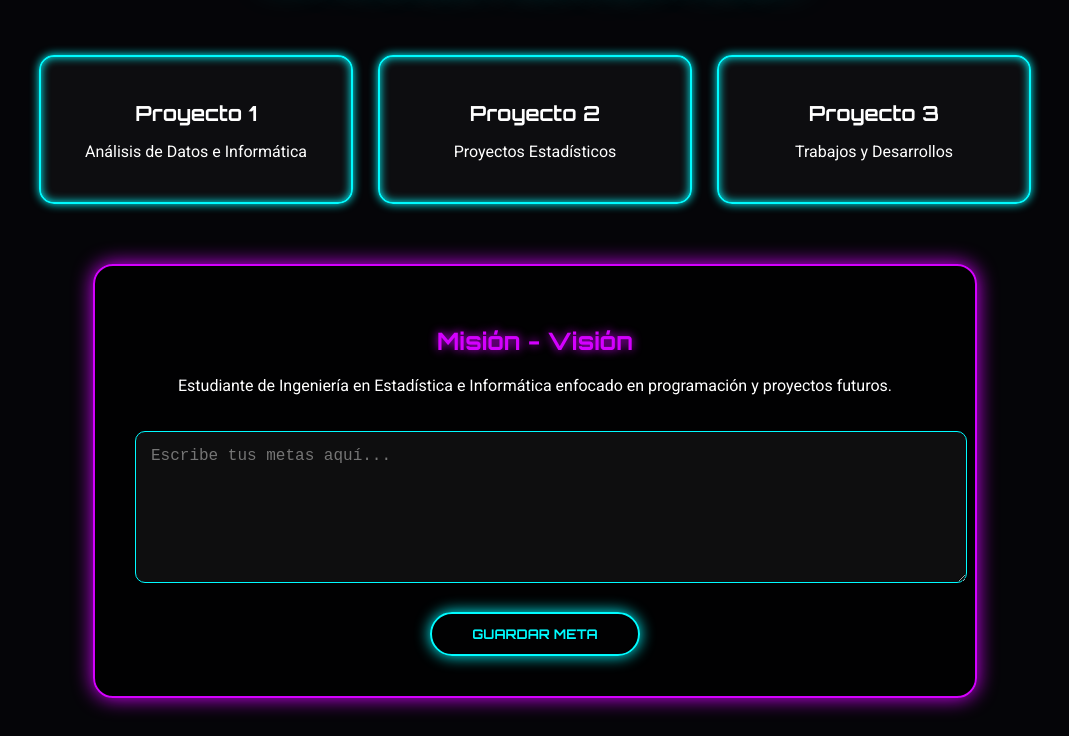
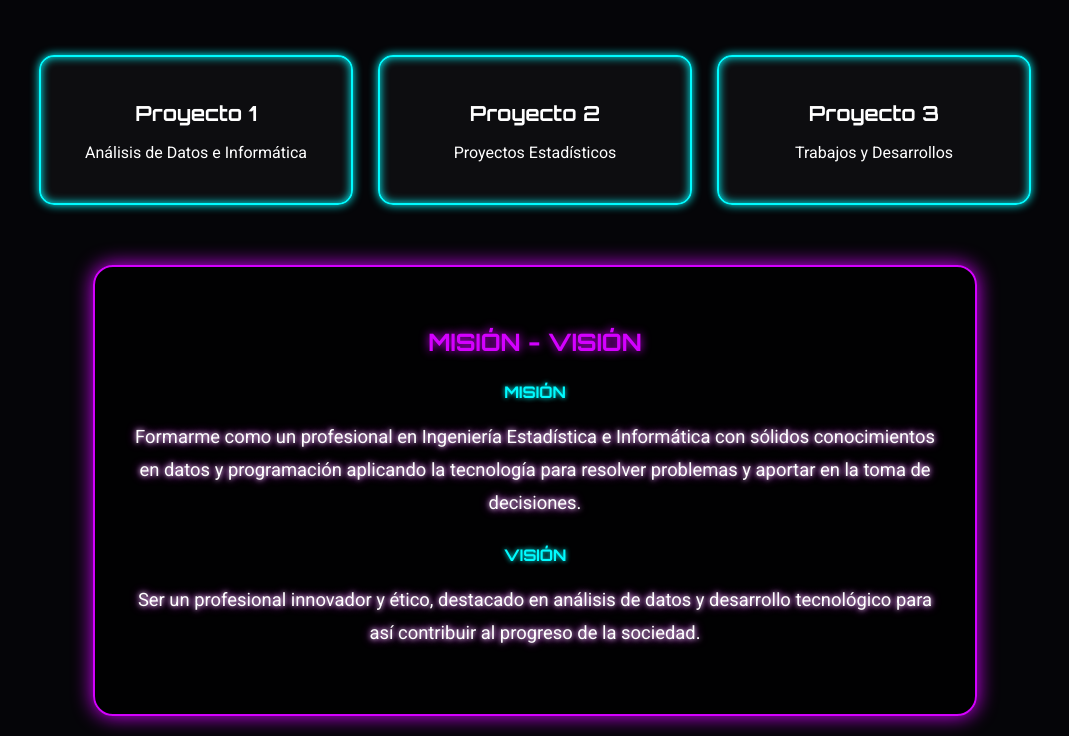
Before and after one commit to Yossel-Condori-Arrosquipa/Mi-primer-repositorio, a plain HTML site: page index.html in a window 1280 px wide. Shown: the part 116-852 px from the top of the page, without its empty margins (105-1174 px from the left). Drawn offline with Linux system fonts and the light colour scheme.

Commit message:
Mi primera página web

```diff
--- a/index.html
+++ b/index.html
@@ -32,12 +32,7 @@
             text-transform: uppercase;
             letter-spacing: 4px;
             text-align: center;
-            /* Neón intenso en el título */
-            text-shadow:
-                0 0 5px #fff,
-                0 0 10px var(--neon-cyan),
-                0 0 20px var(--neon-cyan),
-                0 0 40px var(--neon-cyan);
+            text-shadow: 0 0 5px #fff, 0 0 10px var(--neon-cyan), 0 0 20px var(--neon-cyan);
         }
 
         .container {
@@ -56,26 +51,18 @@
             width: 260px;
             text-align: center;
             transition: all 0.4s ease;
-            /* Sombra de neón externa e interna */
-            box-shadow:
-                0 0 10px var(--neon-cyan),
-                inset 0 0 10px var(--neon-cyan);
+            box-shadow: 0 0 10px var(--neon-cyan), inset 0 0 10px var(--neon-cyan);
         }
 
-        /* Efecto cuando pasas el mouse (Hover) */
         .card:hover {
             transform: translateY(-15px);
             border-color: var(--neon-purple);
-            box-shadow:
-                0 0 20px var(--neon-purple),
-                0 0 40px var(--neon-purple),
-                inset 0 0 15px var(--neon-purple);
+            box-shadow: 0 0 20px var(--neon-purple), inset 0 0 15px var(--neon-purple);
         }
 
         .card h2 {
             font-family: 'Orbitron', sans-serif;
             font-size: 1.3rem;
-            margin-bottom: 15px;
             color: #fff;
         }
 
@@ -95,47 +82,27 @@
             font-family: 'Orbitron', sans-serif;
             color: var(--neon-purple);
             text-shadow: 0 0 10px var(--neon-purple);
-            margin-bottom: 20px;
+            margin-bottom: 25px;
+            text-transform: uppercase;
         }
 
-        textarea {
-            width: 100%;
-            height: 120px;
-            background: rgba(255, 255, 255, 0.05);
-            border: 1px solid var(--neon-cyan);
-            color: white;
-            padding: 15px;
-            border-radius: 10px;
-            margin-top: 20px;
-            font-size: 1rem;
-            outline: none;
-            transition: 0.3s;
+        /* Estilo Neón para tu Misión y Visión final */
+        .mision-vision p {
+            font-size: 1.15rem;
+            line-height: 1.8;
+            color: #fff;
+            margin-bottom: 25px;
+            text-shadow: 0 0 5px #fff, 0 0 10px var(--neon-purple);
         }
 
-        textarea:focus {
-            border-color: var(--neon-purple);
-            box-shadow: 0 0 10px var(--neon-purple);
-        }
-
-        button {
-            margin-top: 25px;
-            padding: 12px 40px;
-            background: transparent;
-            color: var(--neon-cyan);
-            border: 2px solid var(--neon-cyan);
-            border-radius: 50px;
-            cursor: pointer;
+        .label-neon {
+            display: block;
             font-family: 'Orbitron', sans-serif;
             font-weight: bold;
+            color: var(--neon-cyan);
+            text-shadow: 0 0 5px var(--neon-cyan);
+            margin-bottom: 10px;
             text-transform: uppercase;
-            transition: 0.3s;
-            box-shadow: 0 0 15px var(--neon-cyan);
-        }
-
-        button:hover {
-            background: var(--neon-cyan);
-            color: #000;
-            box-shadow: 0 0 40px var(--neon-cyan);
         }
     </style>
 </head>
@@ -154,16 +121,18 @@
         </div>
         <div class="card">
             <h2>Proyecto 3</h2>
-            <p>Trabajos y Desarrollos</p></p>
+            <p>Trabajos y Desarrollos</p>
         </div>
     </div>
 
     <div class="mision-vision">
         <h2>Misión - Visión</h2>
-        <p>Estudiante de Ingeniería en Estadística e Informática enfocado en programación y proyectos futuros.</p>
-        <textarea placeholder="Escribe tus metas aquí..."></textarea>
-        <br>
-        <button onclick="alert('¡Meta guardada con éxito!')">Guardar Meta</button>
+
+        <span class="label-neon">Misión</span>
+        <p>Formarme como un profesional en Ingeniería Estadística e Informática con sólidos conocimientos en datos y programación aplicando la tecnología para resolver problemas y aportar en la toma de decisiones.</p>
+
+        <span class="label-neon">Visión</span>
+        <p>Ser un profesional innovador y ético, destacado en análisis de datos y desarrollo tecnológico para así contribuir al progreso de la sociedad.</p>
     </div>
 
 </body>
```
